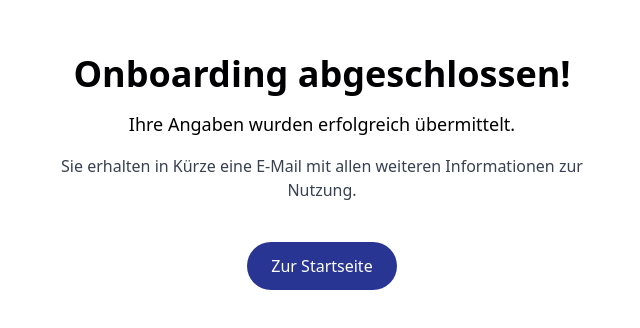
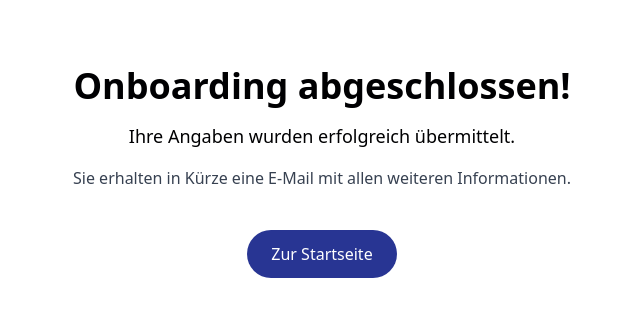
Before and after one commit to Hamsa777/KI-Partner, a React (Vite) app: page /danke-dokumente in a window 1280 px wide. Shown: the part 228-556 px from the top of the page, without its empty margins (318-958 px from the left). Built offline with nearby package versions, Linux system fonts and the light colour scheme.

Commit message:
Aktueller Stand – Widget final

```diff
--- a/src/pages/DankeOnboarding.jsx
+++ b/src/pages/DankeOnboarding.jsx
@@ -11,7 +11,7 @@ const serviceText = {
   document: {
     title: 'Onboarding abgeschlossen!',
     intro: 'Ihre Angaben wurden erfolgreich übermittelt.',
-    info: 'Sie erhalten in Kürze eine E-Mail mit allen weiteren Informationen zur Nutzung.'
+    info: 'Sie erhalten in Kürze eine E-Mail mit allen weiteren Informationen.'
   },
   // weitere Services hier ergänzen …
 };
```
